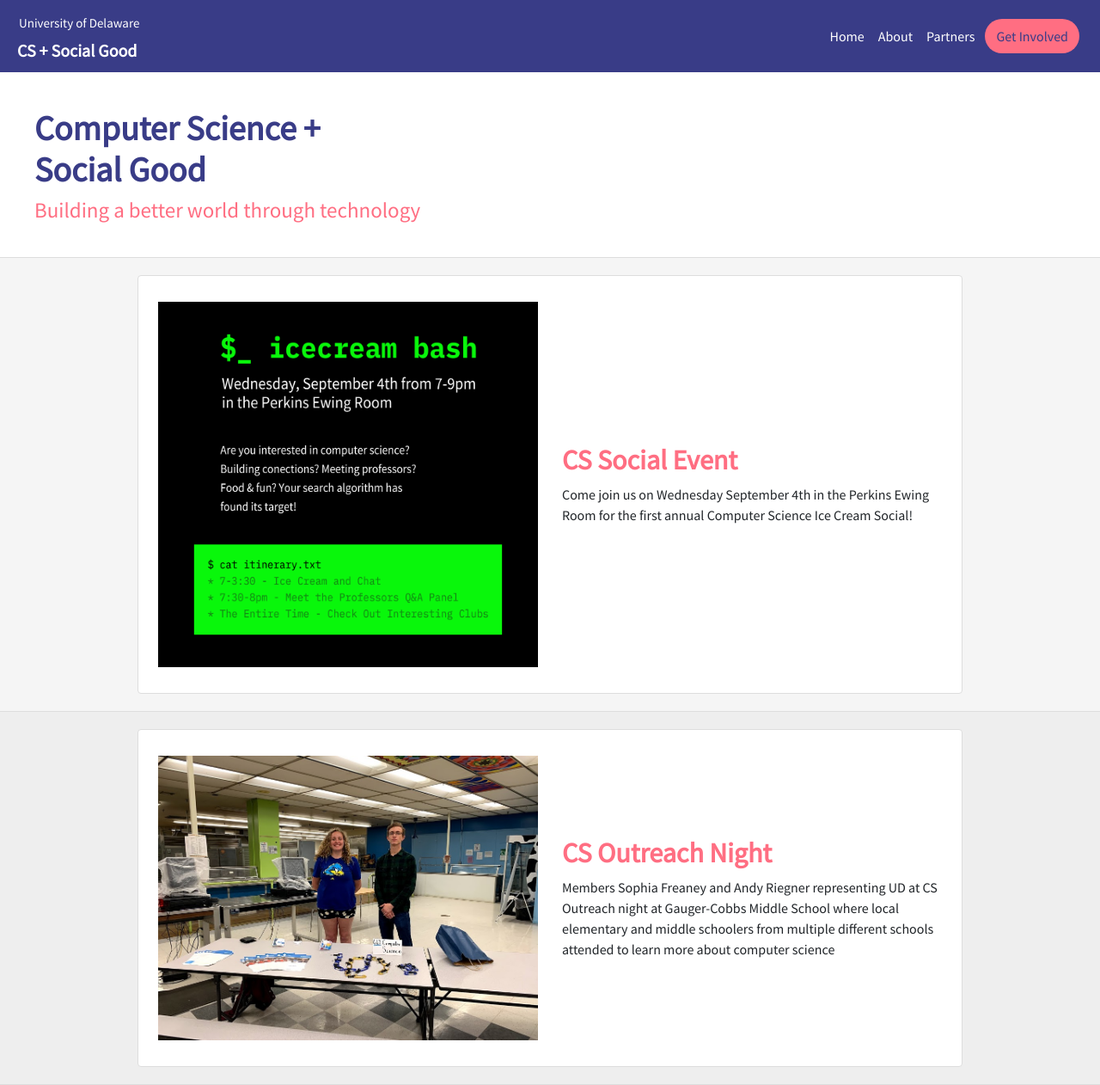
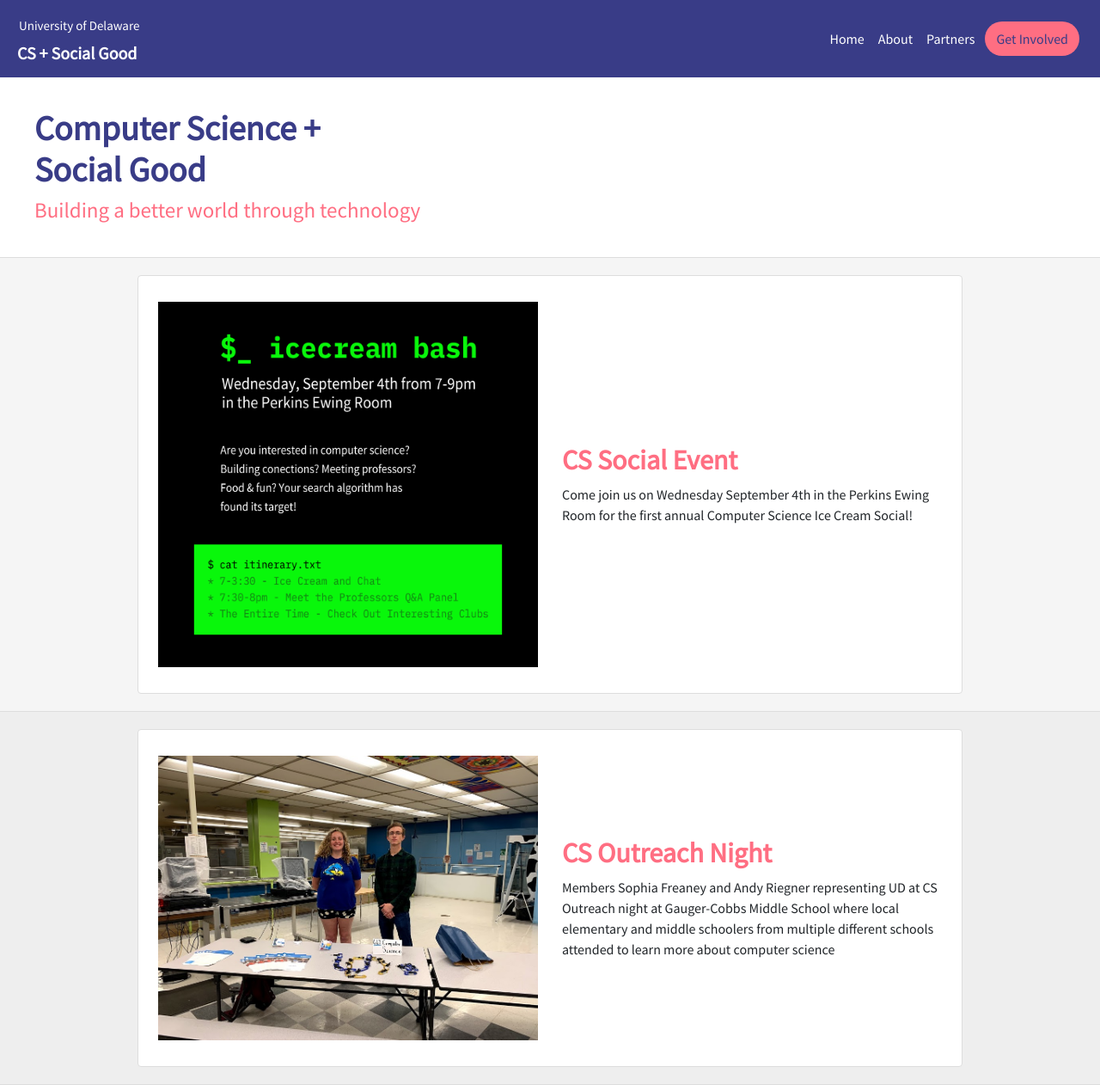
Before and after one commit to ud-cs-social-good/ud-cs-social-good.github.io, a Jekyll site: the page built from index.html, in a window 1280 px wide and 1262 px high. Shown: the whole window at 86% size. Built offline with Jekyll 4.4.1, drawn with Linux system fonts in a browser that asks for light colours.

Commit message:
Added extra margin under navbar

```diff
--- a/_sass/main.scss
+++ b/_sass/main.scss
@@ -218,3 +218,8 @@ hr {
 .get-involved-button > li > a:hover, .navbar-default .navbar-nav > li > a:focus {
     color: #b93c5a;
 }
+.navbar-custom .navbar-collapse {
+    margin-top: 5px;
+    margin-bottom: 5px;
+    width: 100%;
+}
```
